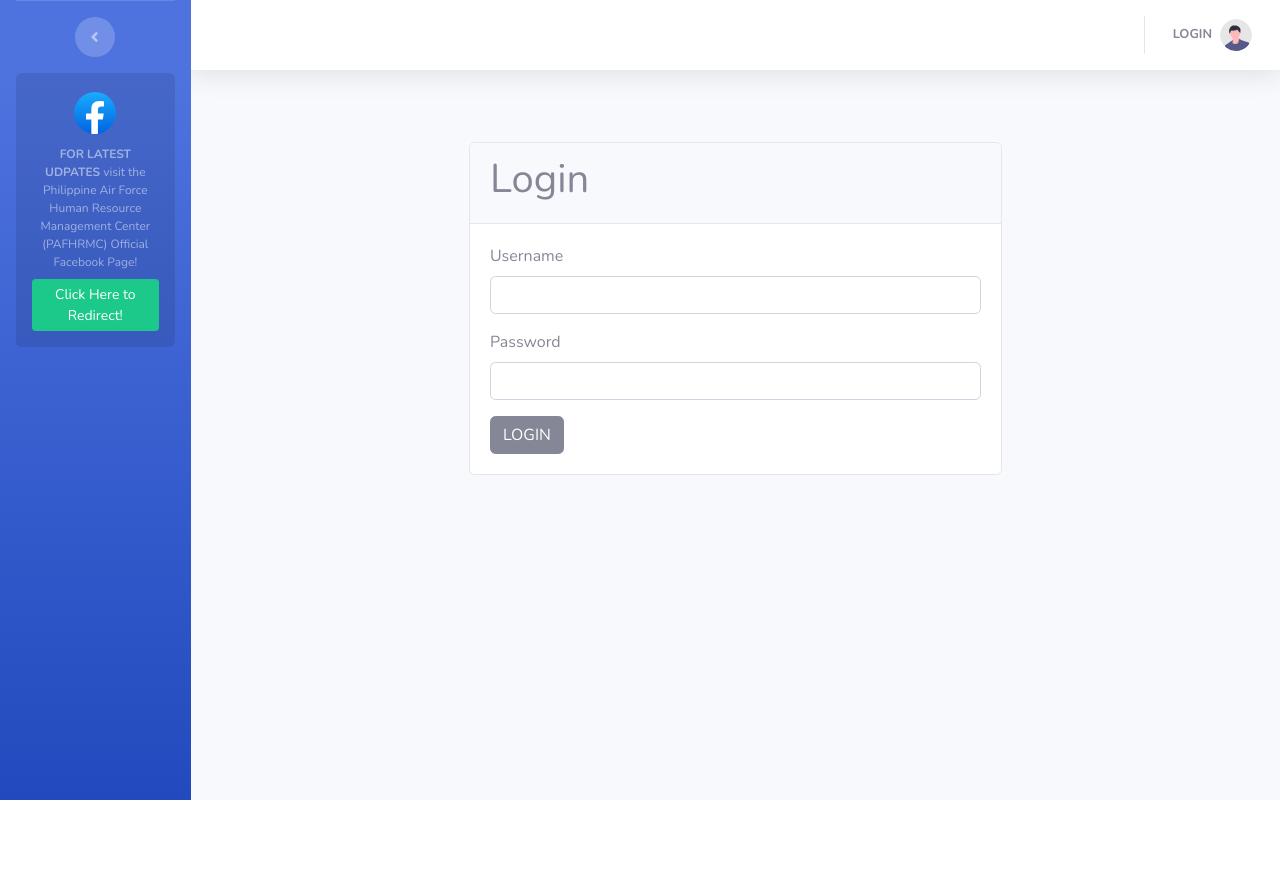
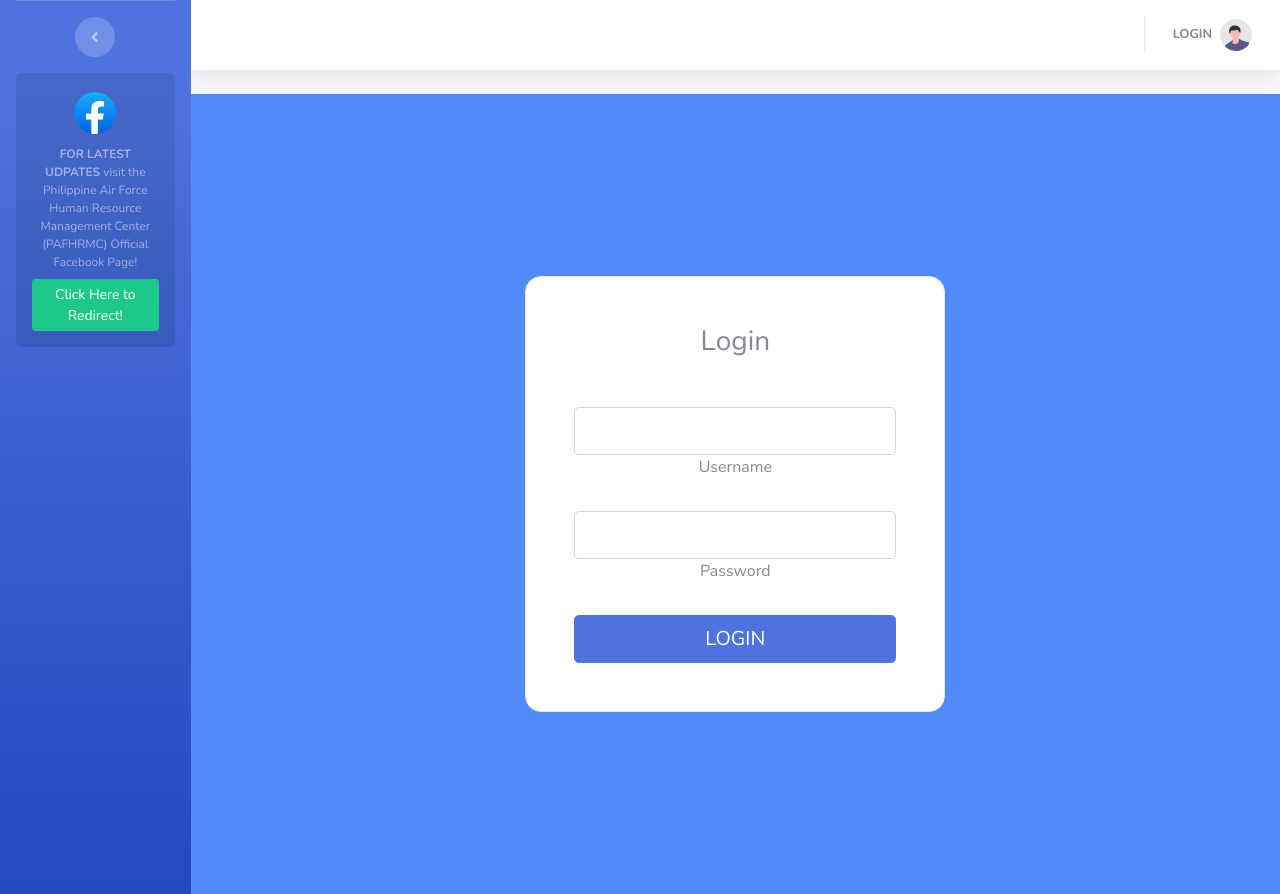
Before and after one commit to JoshHua05/pmeMonitoring, a Django app: template members/templates/authenticate/login.html in a window 1280 px wide. Before the commit the page ends 800 px from the top, so only its background shows below. Run offline with Django 5.2, Linux system fonts and the light colour scheme; the template is opened without the code that fills it, so the values that code supplies are empty; parts of the project's set-up code (start-up, migrations or seed data) failed here and were passed over; some libraries are stand-ins or nearby versions.

Commit message:
login corrections

```diff
--- a/members/templates/authenticate/login.html
+++ b/members/templates/authenticate/login.html
@@ -11,34 +11,34 @@
   </div>
 
 {% else %}
-  <div class="container"></div>
-  <br><br>
-  <div class="row">
-    <div class="col-3"></div>
-    <div class="col-6">
-      <div class="card">
-        <div class="card-header">
-          <h1 class="display-6">Login</h1>
-        </div>
-        <div class="card-body">
+  <section class="vh-100" style="background-color: #508bfc;">
+    <div class="container py-5 h-100">
+      <div class="row d-flex justify-content-center align-items-center h-100">
+        <div class="col-12 col-md-8 col-lg-6 col-xl-5">
+          <div class="card shadow-2-strong" style="border-radius: 1rem;">
+            <div class="card-body p-5 text-center">
+
+              <h3 class="mb-5">Login</h3>
               <form action="" method="POST">
                   {% csrf_token %}
-                <div class="mb-3">
-                  <label for="exampleInputEmail1" class="form-label">Username</label>
-                  <input type="text" class="form-control" name="username" aria-describedby="emailHelp">
+                  <div data-mdb-input-init class="form-outline mb-4">
+                    <input type="text" id="typeEmailX-2" class="form-control form-control-lg" name="username" />
+                    <label class="form-label" for="typeEmailX-2">Username</label>
                   </div>
-                <div class="mb-3">
-                  <label for="exampleInputPassword1" class="form-label">Password</label>
-                  <input type="password" class="form-control" name="password">
+
+                  <div data-mdb-input-init class="form-outline mb-4">
+                    <input type="password" id="typePasswordX-2" class="form-control form-control-lg" name="password" />
+                    <label class="form-label" for="typePasswordX-2">Password</label>
                   </div>
-            <input type="submit" value="LOGIN" class="btn btn-secondary">
+
+                <input data-mdb-button-init data-mdb-ripple-init class="btn btn-primary btn-lg btn-block" type="submit" value="LOGIN" >
             </form>
             </div>
           </div>
         </div>
-    <div class="col-3"></div>
       </div>
     </div>
+  </section>
 {% endif %}
 
 
--- a/pmeProject/settings.py
+++ b/pmeProject/settings.py
@@ -26,6 +26,7 @@ SECRET_KEY = 'django-insecure-dj#hj&jc(5upmpo3w-ur77(17!c%s!!z!nxjrej%@e=nu&cy!t
 # SECURITY WARNING: don't run with debug turned on in production!
 DEBUG = True
 
+#ALLOWED_HOSTS = []
 ALLOWED_HOSTS = ['pmemonitoring-production.up.railway.app','https://pmemonitoring-production.up.railway.app']
 CSRF_TRUSTED_ORIGINS = ['https://pmemonitoring-production.up.railway.app']
 
```
Also changed, not shown: db.sqlite3. Lines whose indentation alone changed are shown as unchanged.
